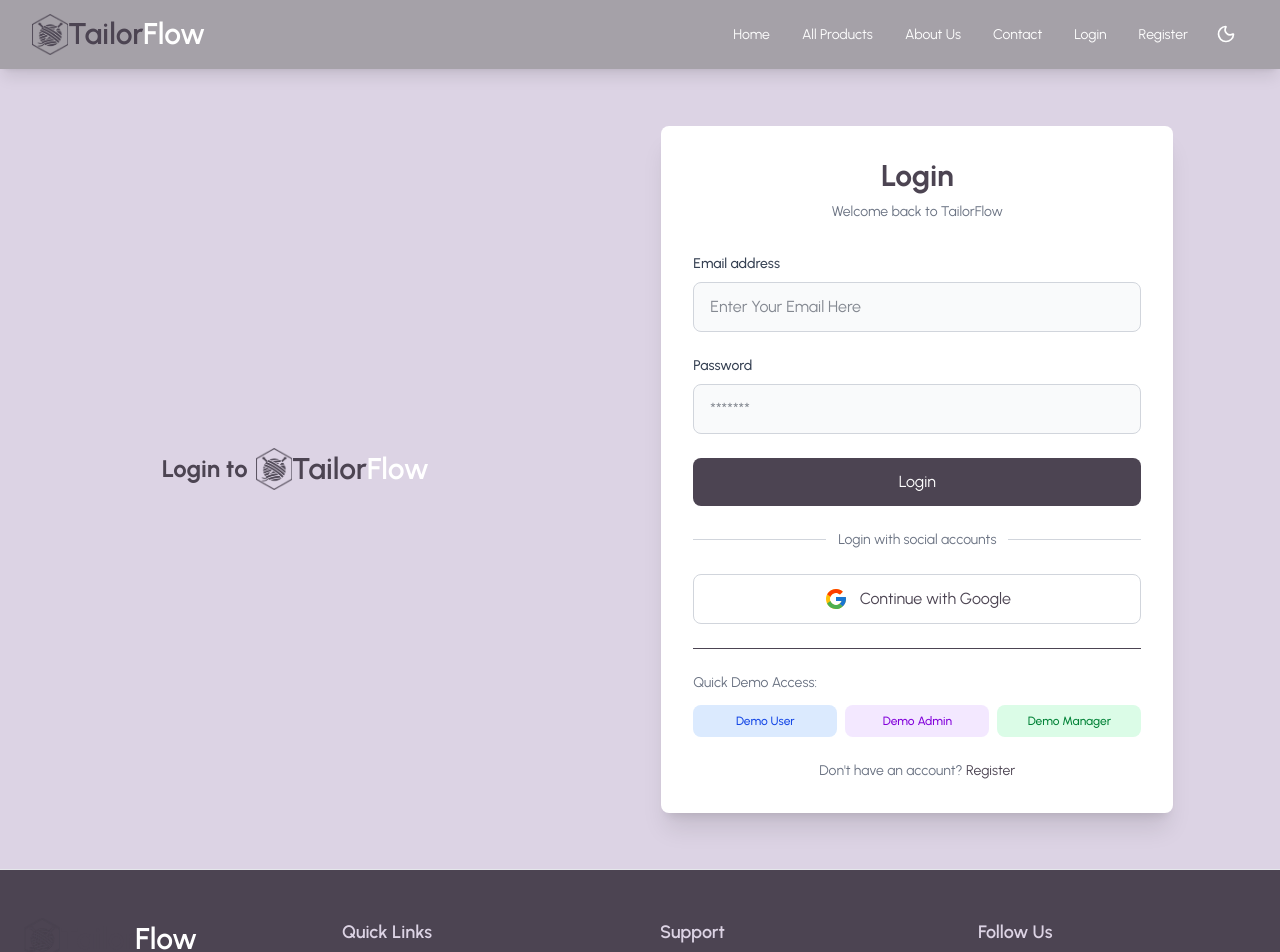
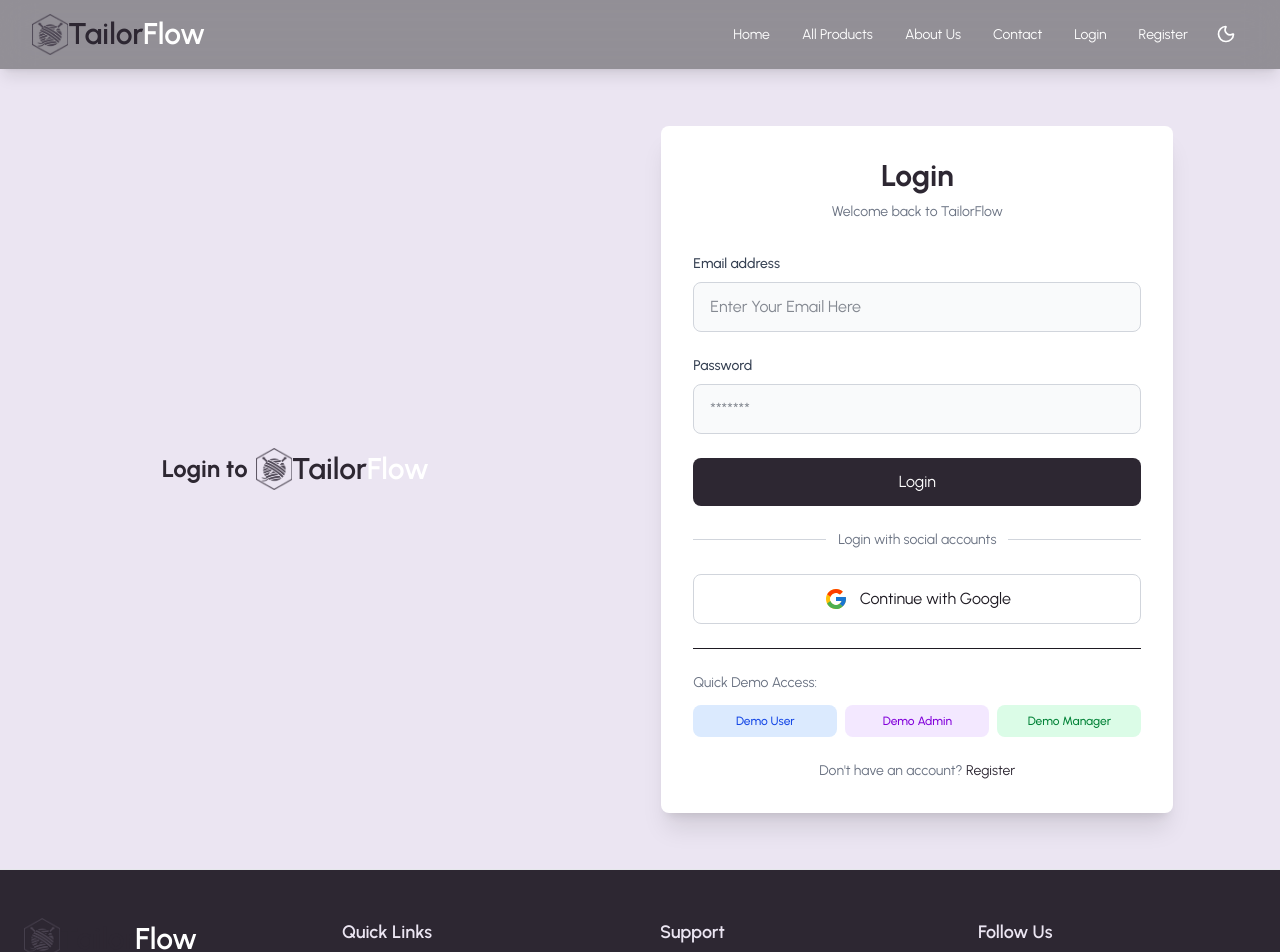
Before and after one commit to abd-005/Garments-Order-Production-Tracker-System-Frontend, a React (Vite) app: page /auth/login in a window 1280 px wide. Shown: the top 952 px of the page. Built offline with nearby package versions, Linux system fonts and the light colour scheme; no server answers.

Commit message:
GSAP install and css rules refactor

```diff
--- a/package.json
+++ b/package.json
@@ -10,6 +10,7 @@
     "preview": "vite preview"
   },
   "dependencies": {
+    "@gsap/react": "^2.1.2",
     "@headlessui/react": "^2.2.9",
     "@tailwindcss/vite": "^4.1.17",
     "@tanstack/react-query": "^5.90.12",
@@ -17,6 +18,7 @@
     "axios": "^1.13.2",
     "firebase": "^12.6.0",
     "framer-motion": "^12.23.26",
+    "gsap": "^3.15.0",
     "leaflet": "^1.9.4",
     "lucide-react": "^0.556.0",
     "react": "^19.2.0",
--- a/src/Layout/MainLayout/MainLayout.jsx
+++ b/src/Layout/MainLayout/MainLayout.jsx
@@ -2,6 +2,7 @@ import React from 'react';
 import { Outlet } from 'react-router';
 import Footer from '../../Components/Shared/Footer/Footer';
 import Navbar from '../../Components/Shared/Navbar/Navbar';
+import { GsapTest } from '../../Components/GsapTest';
 
 const MainLayout = () => {
     return (
--- a/src/index.css
+++ b/src/index.css
@@ -5,83 +5,97 @@
   themes: [light, dark];
 }
 
+/* ==========================================================================
+   Light Theme
+   ========================================================================== */
 @plugin "daisyui/theme" {
   name: "light";
   default: true;
-  --color-primary: #4c4452;    /* Deep Purple-Brown */
-  --color-secondary: #dcd3e4;  /* Light Lavender */
-  --color-white: #fff;
-  --color-accent: #8B5A8F;     /* Rich Purple */
-  --color-neutral: #1a1a2e;
-  --color-base-100: #ffffff;
-  --color-base-200: #f5f3f7;
-  --color-base-300: #ede8f5;
-  --color-base-content: #4c4452;
+  --color-base-100: #F9F9FB;       /* Soft Fluid Studio Base */
+  --color-base-200: #F1EFF4;       /* Subtle Structure */
+  --color-base-300: #E5E1EA;       /* Deep Borders */
+  --color-base-content: #1E1A22;   /* Obsidian Ink Text */
+
+  --color-primary: #2D2732;        /* Rich Deep Velvet */
+  --color-primary-content: #FFFFFF;
+
+  --color-secondary: #EBE5F2;      /* Soft Luxury Lavender Drop */
+  --color-secondary-content: #2D2732;
+
+  --color-accent: #A855F7;         /* Cyber Neon Violet (For Actions) */
+  --color-accent-content: #FFFFFF;
+
+  --color-neutral: #111827;
 }
 
+/* ==========================================================================
+   2. Dark theme
+   ========================================================================== */
 @plugin "daisyui/theme" {
   name: "dark";
-  /* Pure Black Background */
-  --color-base-100: #000000;
-  --color-base-200: #0a0a0a;
-  --color-base-300: #141414;
---color-white: #1d1920;
-  /* Using your profile: Primary becomes the light tone for visibility */
-  --color-primary: #dcd3e4;
-  --color-primary-content: #757575;
+  --color-base-100: #000000;       /* Pure Void OLED Black */
+  --color-base-200: #0D0C0F;       /* Deep Monolith Layer */
+  --color-base-300: #19171C;       /* Card / Section Borders */
+  --color-base-content: #EAE5EF;   /* Silver Silk High-Visibility Text */
 
-  /* Secondary becomes the deep tone */
-  --color-secondary: #4c4452;
-  --color-secondary-content: #959595;
+  --color-primary: #E2DBE9;        /* Luminescent Silver-Lavender */
+  --color-primary-content: #000000;
 
-  --color-accent: #8B5A8F;
-  --color-neutral: #1a1a2e;
-  --color-base-content: #cfcfcf; /* High visibility text */
-  --color-gray-600 : #858387;
-  --color-gray-300 : #f3f5f7;
-  --color-gray-500 : #959799;
-  --color-gray-800 : #676965;
-  --color-gray-900 : #595753;
-  --color-black : #800;
+  --color-secondary: #221C28;      /* Shadow Lavender Container */
+  --color-secondary-content: #E2DBE9;
+
+  --color-accent: #C084FC;         /* Volatile Neon Glow */
+  --color-accent-content: #000000;
+
+  --color-neutral: #1F2937;
 }
-.me{
-  color: #800;
-}
+
+/* ==========================================================================
+   3. Base Global Styles & GSAP Overrides
+   ========================================================================== */
 body {
   font-family: "Urbanist", sans-serif;
-  transition: background-color 0.3s ease, color 0.3s ease;
+  overflow-x: hidden;
+  -webkit-font-smoothing: antialiased;
 }
 
-/* Button overrides to ensure visibility against #000000 */
-:root[data-theme="dark"] .btn-primary {
-  background-color: #dcd3e4;
-  color: #1a1620;
+body, header, nav, footer, aside {
+  transition: background-color 0.4s cubic-bezier(0.25, 1, 0.5, 1), border-color 0.4s ease;
 }
 
-:root[data-theme="dark"] .btn-secondary {
-  background-color: #4c4452;
-  color: #ffffff;
-  border: 1px solid #5a5060;
+.text-vivid-gradient {
+  background: linear-gradient(135deg, #6750A4 0%, #D0BCFF 100%);
+  -webkit-background-clip: text;
+  -webkit-text-fill-color: transparent;
 }
 
-/* Scrollbar for Pure Black */
+/* ==========================================================================
+   4. High-Performance Scrollbars
+   ========================================================================== */
 ::-webkit-scrollbar {
-  width: 8px;
+  width: 6px;
+  height: 6px;
+}
+::-webkit-scrollbar-track {
+  background: transparent;
+}
+:root[data-theme="light"] ::-webkit-scrollbar-thumb {
+  background: #E2DFE9;
+  border-radius: 20px;
+}
+:root[data-theme="dark"] ::-webkit-scrollbar-thumb {
+  background: #313033;
+  border-radius: 20px;
+}
+::-webkit-scrollbar-thumb:hover {
+  background: #6750A4;
 }
 
-:root[data-theme="dark"] ::-webkit-scrollbar-track {
-  background: #000000;
+/* ==========================================================================
+   5. GSAP Layout Initialization Shield
+   ========================================================================== */
+.gsap-stage-hide {
+  opacity: 0;
+  visibility: hidden;
+  transform: translateY(16px);
 }
-
-:root[data-theme="dark"] ::-webkit-scrollbar-thumb {
-  background: #4c4452;
-  border-radius: 4px;
-}
-
-:root[data-theme="dark"] ::-webkit-scrollbar-thumb:hover {
-  background: #8B5A8F;
-}
-
-* {
-  @apply transition-colors duration-200;
-}
```
Also changed, not shown: 1 other file (tests, documents, lock files or other folders).
